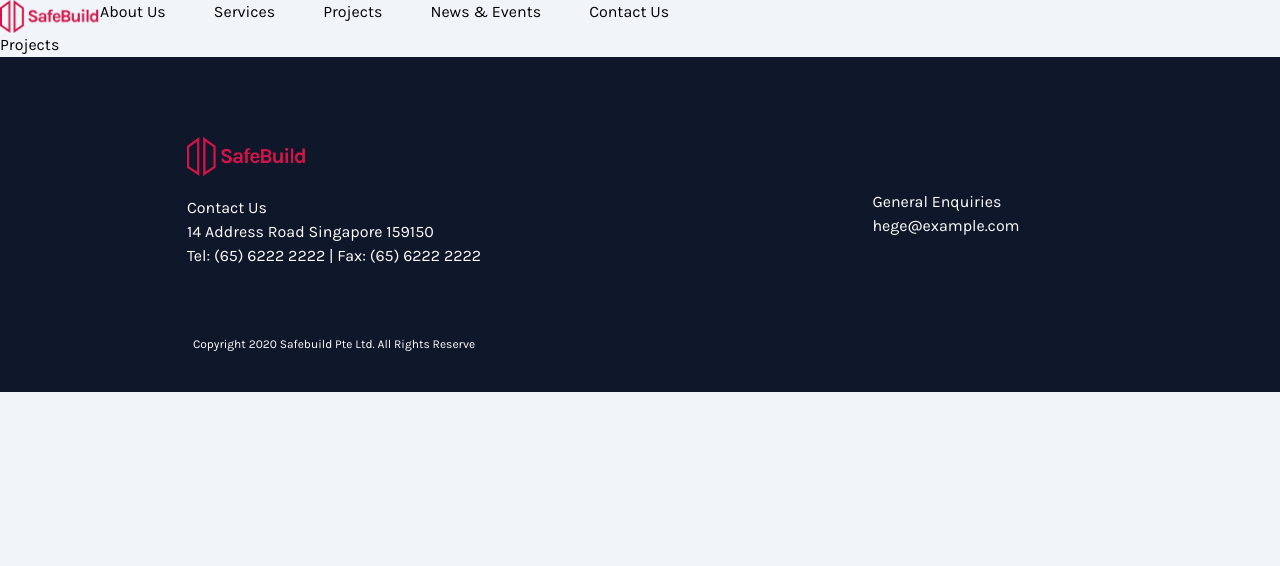
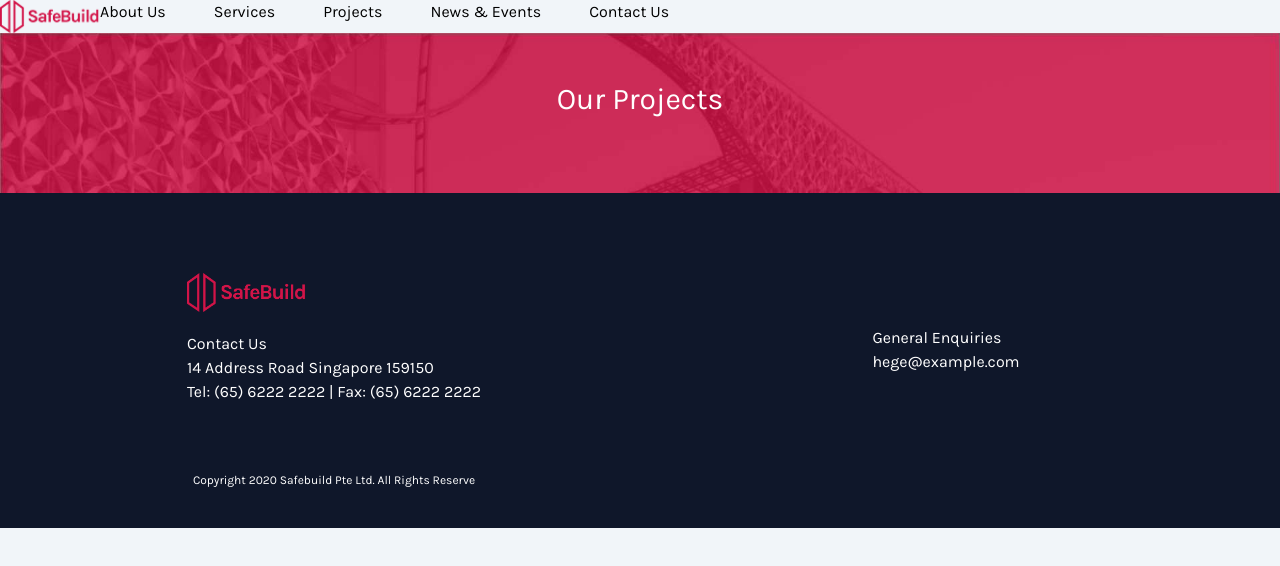
Before and after one commit to francesjgonzales/safebuild, a Next.js app: page /projects in a window 1280 px wide. Shown: the top 566 px of the page. Built offline with nearby package versions, Linux system fonts and the light colour scheme.

Commit message:
added slider for projects section

```diff
--- a/src/app/globals.css
+++ b/src/app/globals.css
@@ -83,6 +83,10 @@
   @apply xl:flex-row flex-col gap-5 relative z-0 mx-auto md:p-32 text-center text-white grid justify-items-stretch p-12;
 }
 
+.slider__medium {
+  @apply h-40 xl:flex-row flex-col gap-5 relative z-0 mx-auto md:p-12 text-center text-white grid justify-items-stretch p-12;
+}
+
 /* START articles styles */
 /* .articles {
   @apply container flex xl:flex-row flex-col gap-5 relative z-0 max-w-[1440px] mx-auto pt-32;
--- a/src/app/projects/page.tsx
+++ b/src/app/projects/page.tsx
@@ -1,3 +1,7 @@
 export default function Page() {
-  return <h1>Projects</h1>;
+  return (
+    <div className="slider__medium bg-top bg-cover bg-[url('/assets/proj-hero-img.jpg')]">
+      <p className="text-3xl">Our Projects</p>
+    </div>
+  );
 }
```
Also changed, not shown: public/assets/proj-hero-img.jpg (added).
